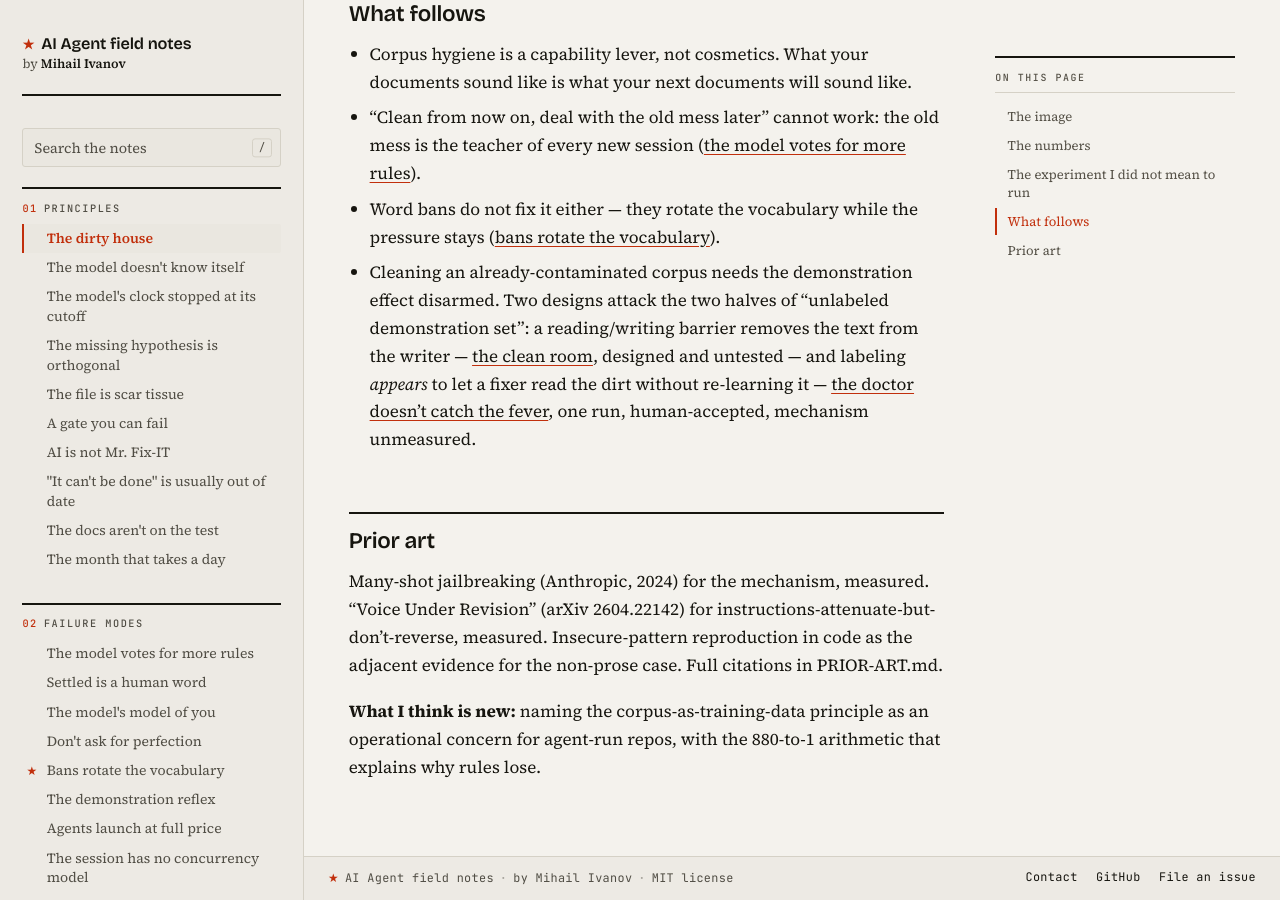
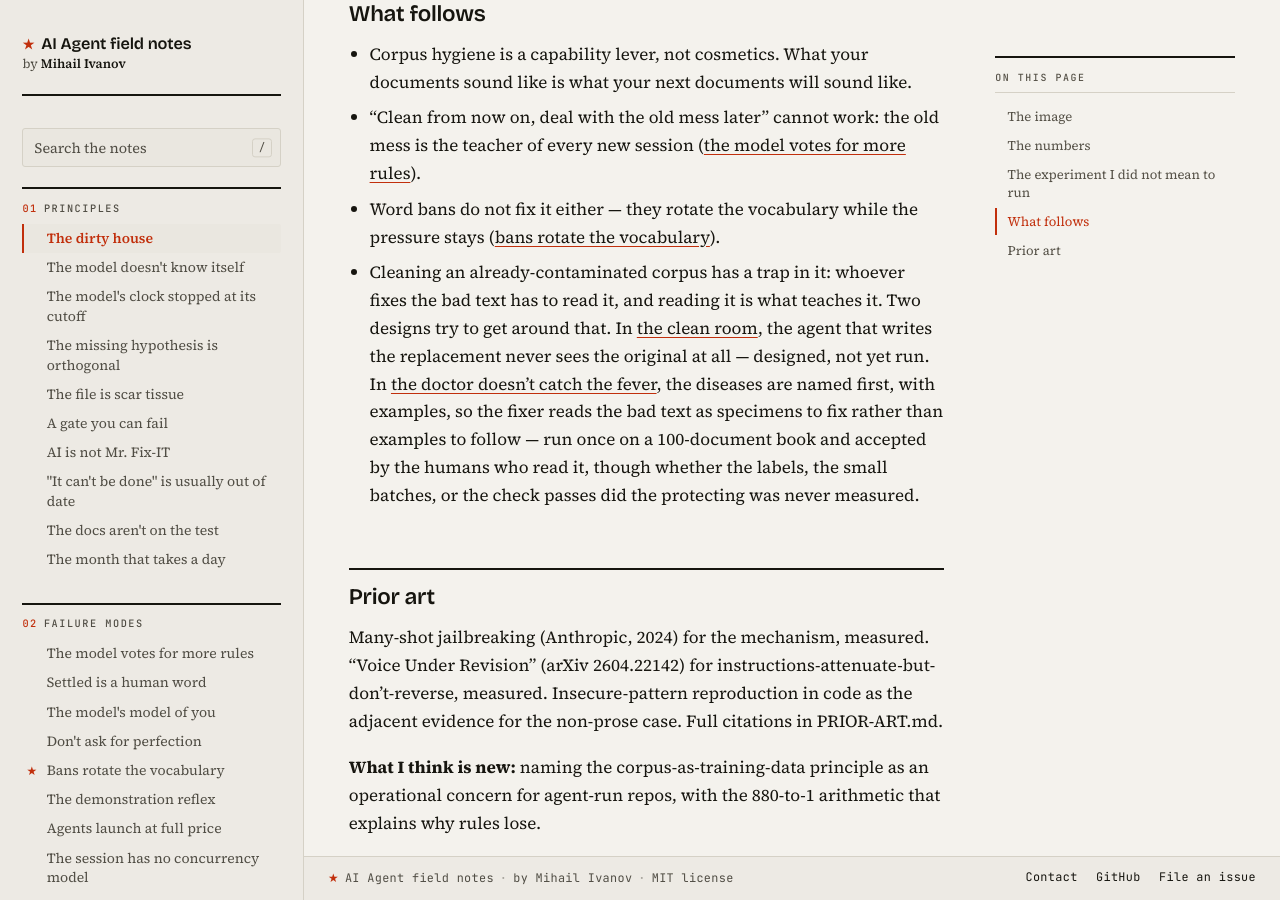
Before and after one commit to mivanov93/ai-agent-field-notes, a Jekyll site: the page built from the-dirty-house.md, in a window 1280 px wide and 900 px high, scrolled down 1587 px. Built offline with Jekyll 4.4.1, drawn with Linux system fonts in a browser that asks for light colours; our own code applies the rules of GitHub Pages for plain Markdown files.

Commit message:
the dirty house: rewrite the cleanup bullet in plain words
the compressed version pointed at a conversation instead of explaining
the trap; spell out reading-teaches, the two designs, and what one run
did and didn't measure.

```diff
--- a/the-dirty-house.md
+++ b/the-dirty-house.md
@@ -56,13 +56,16 @@ version deliberately; mine ran itself.
   ([the model votes for more rules](the-model-votes-for-more-rules.md)).
 - Word bans do not fix it either — they rotate the vocabulary while the
   pressure stays ([bans rotate the vocabulary](bans-rotate-the-vocabulary.md)).
-- Cleaning an already-contaminated corpus needs the demonstration effect
-  disarmed. Two designs attack the two halves of "unlabeled demonstration
-  set": a reading/writing barrier removes the text from the writer —
-  [the clean room](the-clean-room.md), designed and untested — and
-  labeling *appears* to let a fixer read the dirt without re-learning
-  it — [the doctor doesn't catch the fever](the-doctor-doesnt-catch-the-fever.md),
-  one run, human-accepted, mechanism unmeasured.
+- Cleaning an already-contaminated corpus has a trap in it: whoever
+  fixes the bad text has to read it, and reading it is what teaches it.
+  Two designs try to get around that. In [the clean room](the-clean-room.md),
+  the agent that writes the replacement never sees the original at all —
+  designed, not yet run. In [the doctor doesn't catch the fever](the-doctor-doesnt-catch-the-fever.md),
+  the diseases are named first, with examples, so the fixer reads the
+  bad text as specimens to fix rather than examples to follow — run once
+  on a 100-document book and accepted by the humans who read it, though
+  whether the labels, the small batches, or the check passes did the
+  protecting was never measured.
 
 ## Prior art
 
```
